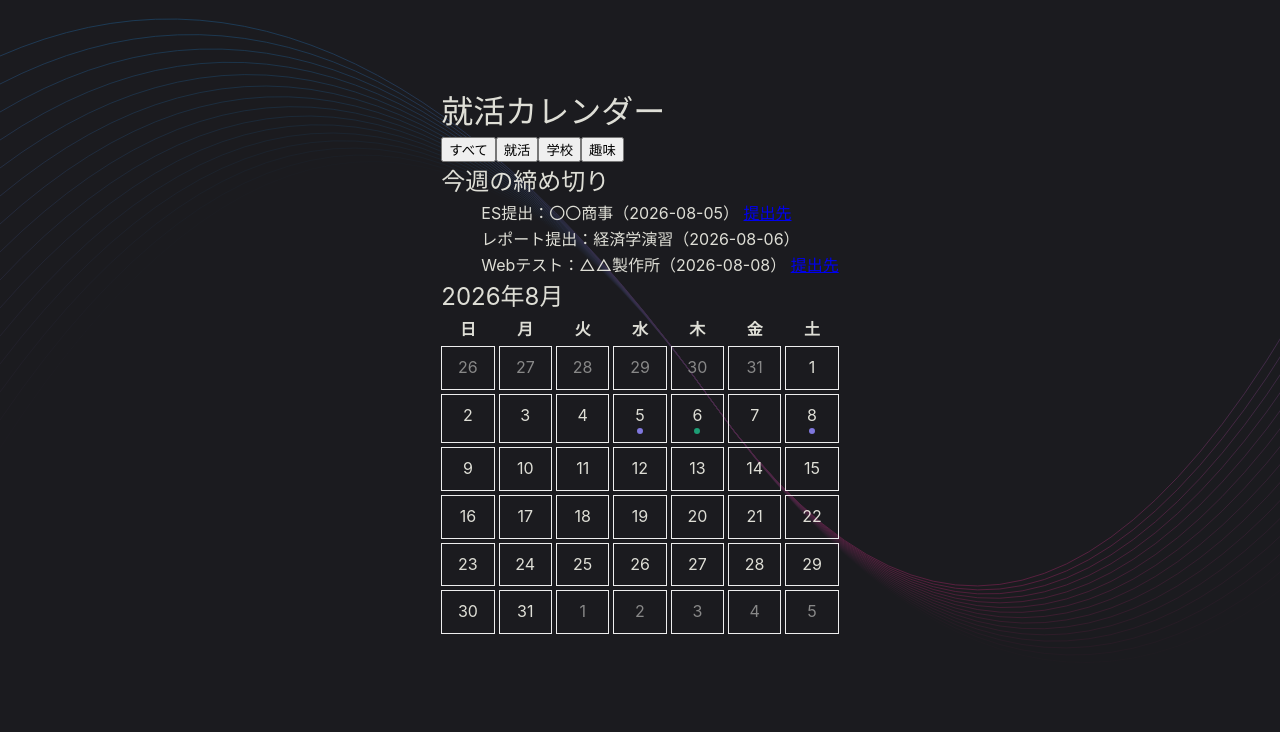
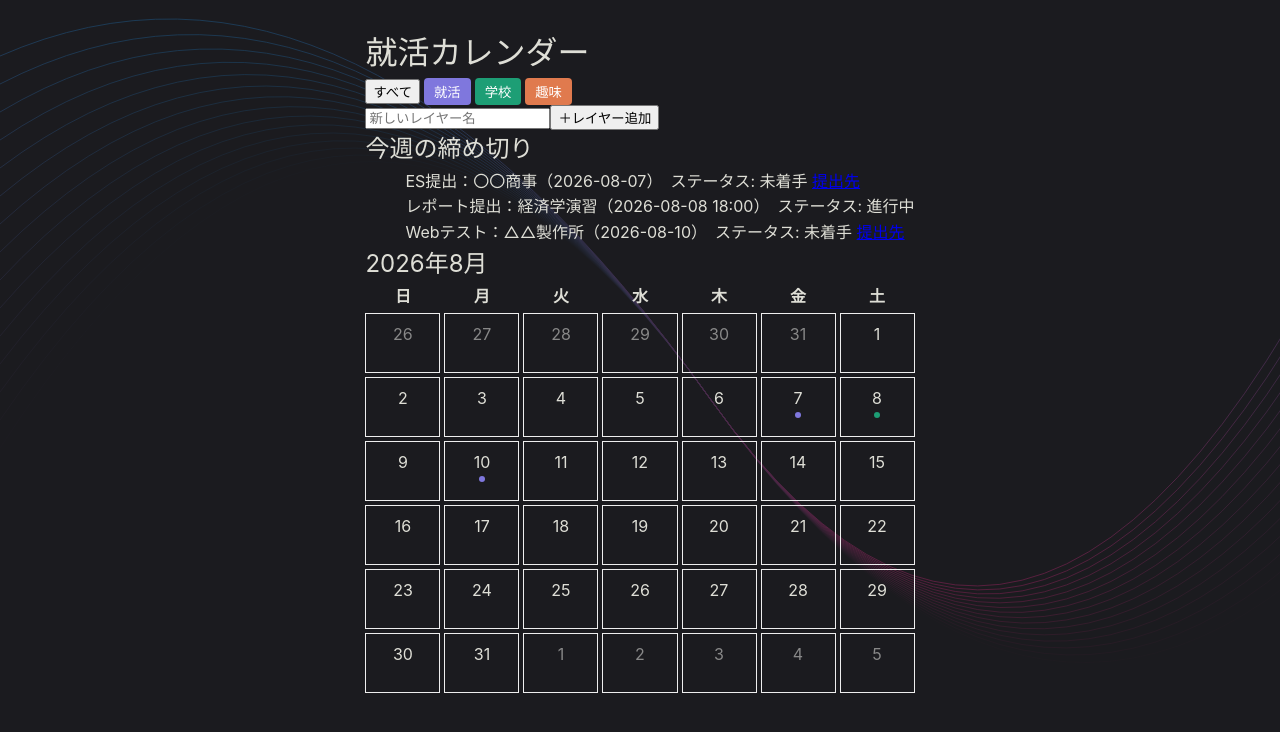
Before and after one commit to tebasakiumai/student-calendar-app, a React (Vite) app in the folder src/renderer/: page / in a window 1280 px wide. Shown: the top 732 px of the page. Built offline with nearby package versions, Linux system fonts and the light colour scheme.

Commit message:
feat: レイヤーボタンに色を反映

```diff
--- a/src/renderer/src/App.tsx
+++ b/src/renderer/src/App.tsx
@@ -1,36 +1,53 @@
 import { useState } from 'react'
-import { CalendarGrid, CalendarEvent } from './CalendarGrid'
 import { isWithinInterval, addDays, startOfToday } from 'date-fns'
+import { CalendarGrid } from './CalendarGrid'
+import { CalendarEvent, Layer, defaultLayers } from './types'
 
 const dummyEvents: CalendarEvent[] = [
   {
     id: '1',
     title: 'ES提出：〇〇商事',
-    layer: 'job-hunting',
-    dueDate: '2026-08-05',
-    link: 'https://example.com'
+    layerId: 'l1',
+    dueDate: '2026-08-07',
+    hasDeadline: true,
+    isAllDay: true,
+    link: 'https://example.com',
+    status: '未着手'
   },
   {
     id: '2',
     title: 'レポート提出：経済学演習',
-    layer: 'school',
-    dueDate: '2026-08-06'
+    layerId: 'l2',
+    dueDate: '2026-08-08',
+    hasDeadline: true,
+    isAllDay: false,
+    time: '18:00',
+    status: '進行中'
   },
   {
     id: '3',
     title: 'Webテスト：△△製作所',
-    layer: 'job-hunting',
-    dueDate: '2026-08-08',
-    link: 'https://example.com'
+    layerId: 'l1',
+    dueDate: '2026-08-10',
+    hasDeadline: true,
+    isAllDay: true,
+    link: 'https://example.com',
+    status: '未着手'
   }
 ]
+
+const colorPalette = ['#7F77DD', '#1D9E75', '#E07A4E', '#D65C7D', '#3B8FD6', '#C9A227']
+
 function App(): JSX.Element {
-  const [selectedLayer, setSelectedLayer] = useState<'all' | 'job-hunting' | 'school' | 'hobby'>('all')
+  const [layers, setLayers] = useState<Layer[]>(defaultLayers)
+  const [selectedLayerId, setSelectedLayerId] = useState<string | 'all'>('all')
+  const [newLayerName, setNewLayerName] = useState('')
 
   const filteredEvents =
-    selectedLayer === 'all'
+    selectedLayerId === 'all'
       ? dummyEvents
-      : dummyEvents.filter((event) => event.layer === selectedLayer)
+      : dummyEvents.filter((event) => event.layerId === selectedLayerId)
+
   const today = startOfToday()
   const oneWeekLater = addDays(today, 7)
 
@@ -38,22 +55,60 @@ function App(): JSX.Element {
     const due = new Date(event.dueDate)
     return isWithinInterval(due, { start: today, end: oneWeekLater })
   })
+
+  function handleAddLayer(): void {
+    if (newLayerName.trim() === '') return
+
+    const newLayer: Layer = {
+      id: crypto.randomUUID(),
+      name: newLayerName,
+      color: colorPalette[layers.length % colorPalette.length]
+    }
+
+    setLayers([...layers, newLayer])
+    setNewLayerName('')
+  }
+
   return (
     <div>
       <h1>就活カレンダー</h1>
 
       <div>
-        <button onClick={() => setSelectedLayer('all')}>すべて</button>
-        <button onClick={() => setSelectedLayer('job-hunting')}>就活</button>
-        <button onClick={() => setSelectedLayer('school')}>学校</button>
-        <button onClick={() => setSelectedLayer('hobby')}>趣味</button>
+        <button onClick={() => setSelectedLayerId('all')}>すべて</button>
+        {layers.map((layer) => (
+          <button
+            key={layer.id}
+            onClick={() => setSelectedLayerId(layer.id)}
+            style={{
+              backgroundColor: layer.color,
+              color: 'white',
+              border: 'none',
+              borderRadius: '4px',
+              padding: '4px 10px',
+              marginLeft: '4px'
+            }}
+          >
+            {layer.name}
+          </button>
+        ))}
+      </div>
+
+      <div>
+        <input
+          type="text"
+          value={newLayerName}
+          onChange={(e) => setNewLayerName(e.target.value)}
+          placeholder="新しいレイヤー名"
+        />
+        <button onClick={handleAddLayer}>＋レイヤー追加</button>
       </div>
 
       <h2>今週の締め切り</h2>
       <ul>
         {weeklyDeadlines.map((event) => (
           <li key={event.id}>
-            {event.title}（{event.dueDate}）
+            {event.title}（{event.dueDate}
+            {event.isAllDay ? '' : ` ${event.time}`}）　ステータス: {event.status}
             {event.link && (
               <>
                 {' '}
@@ -65,8 +120,9 @@ function App(): JSX.Element {
           </li>
         ))}
       </ul>
+
       <h2>2026年8月</h2>
-      <CalendarGrid year={2026} month={7} events={filteredEvents} />
+      <CalendarGrid year={2026} month={7} events={filteredEvents} layers={layers} />
     </div>
   )
 }
--- a/src/renderer/src/CalendarGrid.tsx
+++ b/src/renderer/src/CalendarGrid.tsx
@@ -1,10 +1,4 @@
-export interface CalendarEvent {
-  id: string
-  title: string
-  layer: 'job-hunting' | 'school' | 'hobby'
-  dueDate: string
-  link?: string
-}
+import { CalendarEvent, Layer } from './types'
 
 export function getMonthDays(year: number, month: number): Date[] {
   const firstDay = new Date(year, month, 1)
@@ -26,7 +20,6 @@ export function getMonthDays(year: number, month: number): Date[] {
   return days
 }
 
-// DateをYYYY-MM-DD形式の文字列に変換（dueDateと比較するため）
 function formatDate(date: Date): string {
   const y = date.getFullYear()
   const m = String(date.getMonth() + 1).padStart(2, '0')
@@ -34,21 +27,21 @@ function formatDate(date: Date): string {
   return `${y}-${m}-${d}`
 }
 
-const layerColors: Record<CalendarEvent['layer'], string> = {
-  'job-hunting': '#7F77DD',
-  school: '#1D9E75',
-  hobby: '#E07A4E'
+function getLayerColor(layerId: string, layers: Layer[]): string {
+  const layer = layers.find((l) => l.id === layerId)
+  return layer ? layer.color : '#ccc'
 }
 
 interface CalendarGridProps {
   year: number
-  month: number // 0始まり（0=1月）
+  month: number
   events: CalendarEvent[]
+  layers: Layer[]
 }
 
 const weekdays = ['日', '月', '火', '水', '木', '金', '土']
 
-export function CalendarGrid({ year, month, events }: CalendarGridProps): JSX.Element {
+export function CalendarGrid({ year, month, events, layers }: CalendarGridProps): JSX.Element {
   const days = getMonthDays(year, month)
 
   return (
@@ -76,6 +69,7 @@ export function CalendarGrid({ year, month, events }: CalendarGridProps): JSX.El
             style={{
               textAlign: 'center',
               padding: '8px',
+              minHeight: '60px',
               color: isCurrentMonth ? 'inherit' : '#888',
               border: '1px solid #eee'
             }}
@@ -90,7 +84,7 @@ export function CalendarGrid({ year, month, events }: CalendarGridProps): JSX.El
                     width: '6px',
                     height: '6px',
                     borderRadius: '50%',
-                    backgroundColor: layerColors[event.layer]
+                    backgroundColor: getLayerColor(event.layerId, layers)
                   }}
                 />
               ))}
--- /dev/null
+++ b/src/renderer/src/types.ts
@@ -0,0 +1,24 @@
+export interface Layer {
+  id: string
+  name: string // ユーザーが自由に作成（例: "就活", "サークル"）
+  color: string // 表示色
+}
+
+export interface CalendarEvent {
+  id: string
+  title: string
+  layerId: string // Layerのidを参照
+  memo?: string
+  dueDate: string // 期限日（例: "2026-08-10"）
+  hasDeadline: boolean // 期限付きかどうか
+  isAllDay: boolean // 終日 or 時間指定
+  time?: string // isAllDayがfalseの時だけ使う（例: "14:00"）
+  link?: string // 提出先リンク
+  status: '未着手' | '進行中' | '完了'
+}
+
+export const defaultLayers: Layer[] = [
+  { id: 'l1', name: '就活', color: '#7F77DD' },
+  { id: 'l2', name: '学校', color: '#1D9E75' },
+  { id: 'l3', name: '趣味', color: '#E07A4E' }
+]
```
